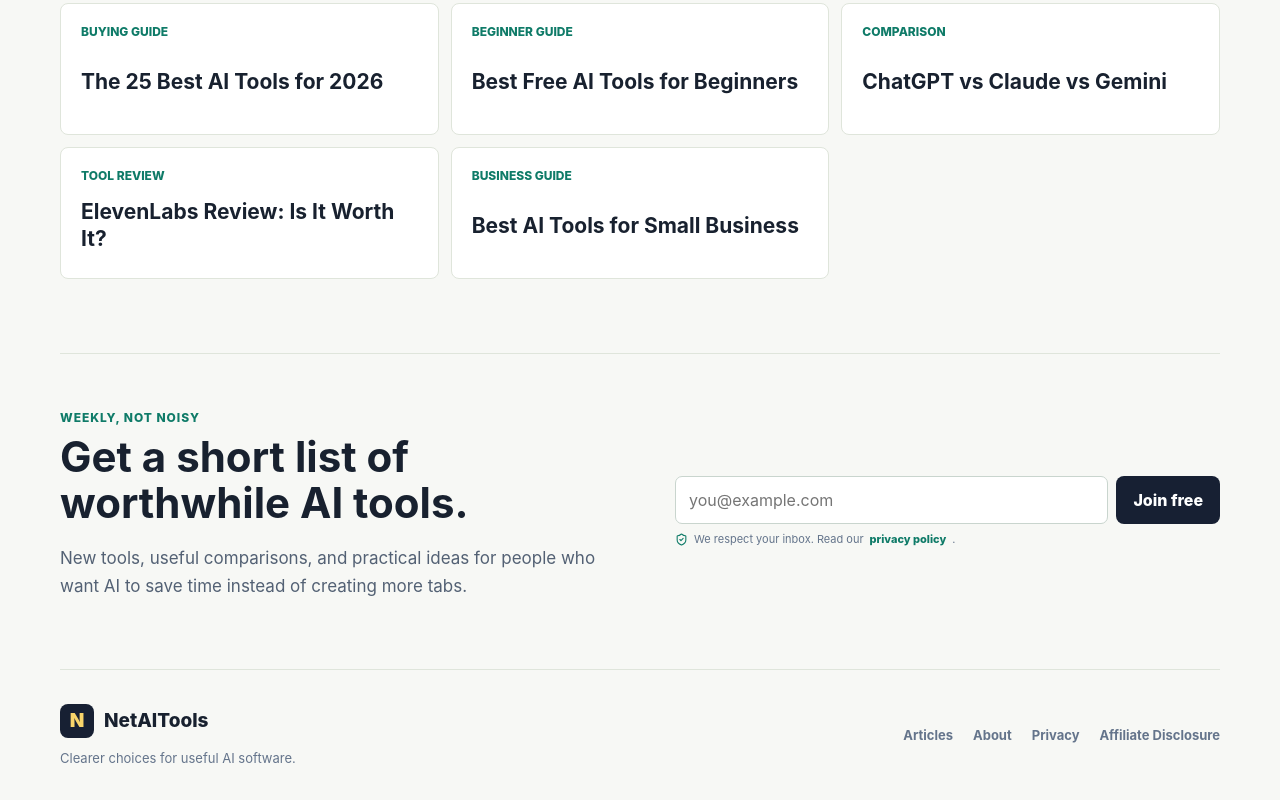
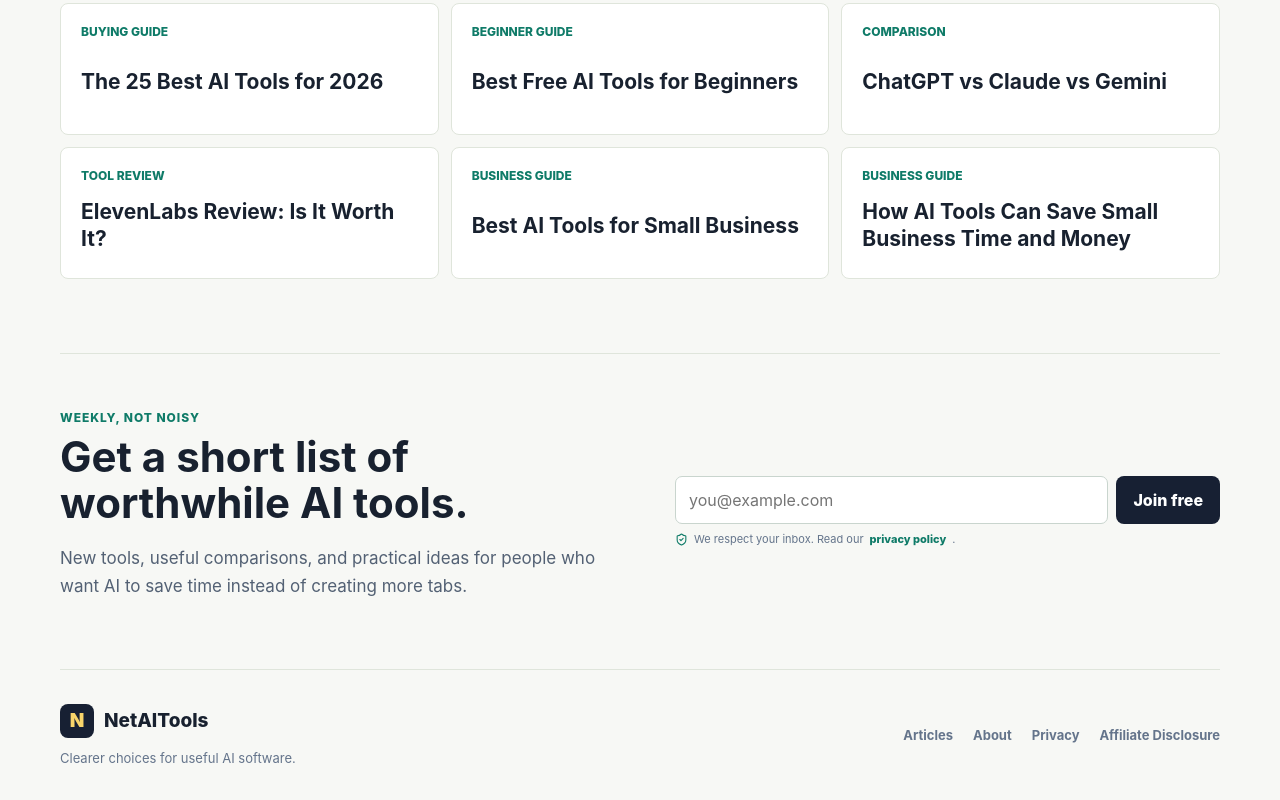
Before and after one commit to richp66-glitch/netaitools, a Next.js app: page / in a window 1280 px wide. Shown: the part 2540-3340 px from the top of the page. Built offline with nearby package versions, Linux system fonts and the light colour scheme.

Commit message:
Feature latest guide on homepage

```diff
--- a/app/page.js
+++ b/app/page.js
@@ -312,6 +312,10 @@
             <span>Business Guide</span>
             <strong>Best AI Tools for Small Business</strong>
           </a>
+          <a className="articlePreview" href="/articles/ai-tools-save-small-business-time-money">
+            <span>Business Guide</span>
+            <strong>How AI Tools Can Save Small Business Time and Money</strong>
+          </a>
         </div>
       </section>
 
```
